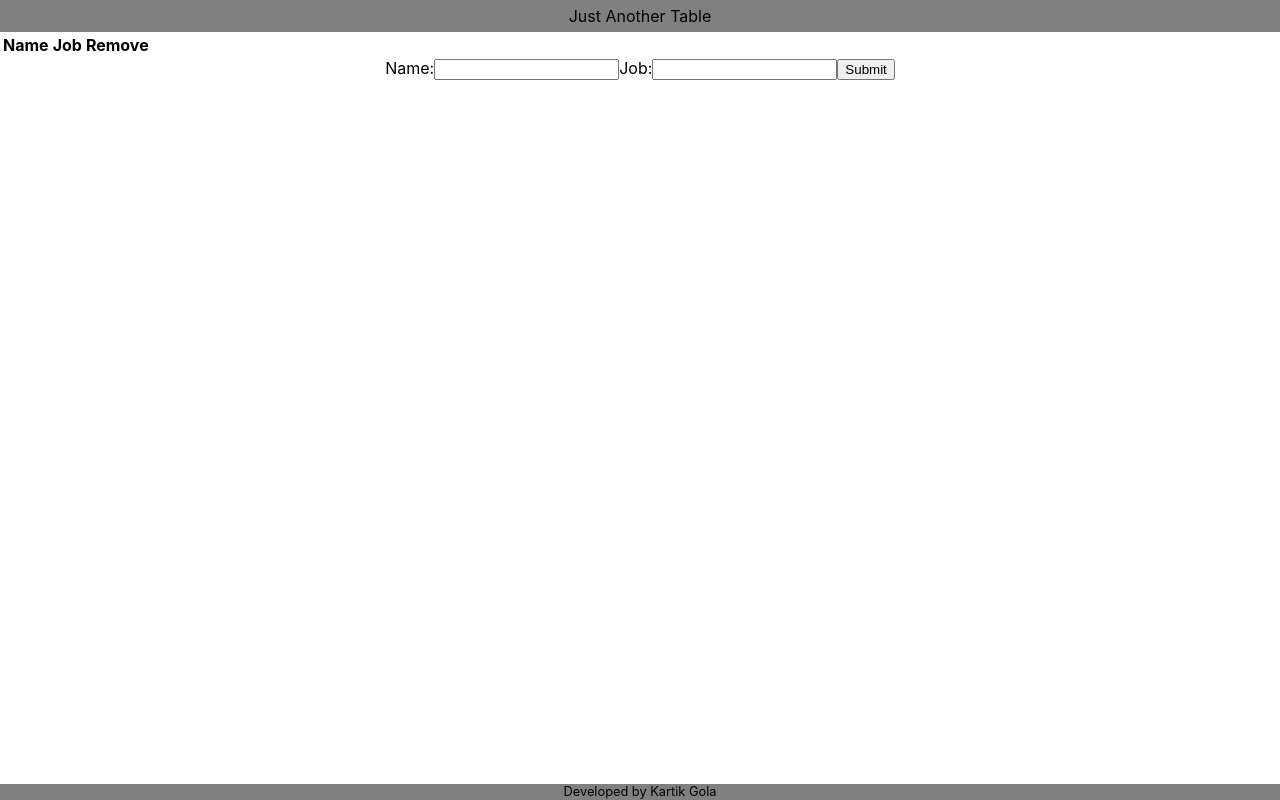
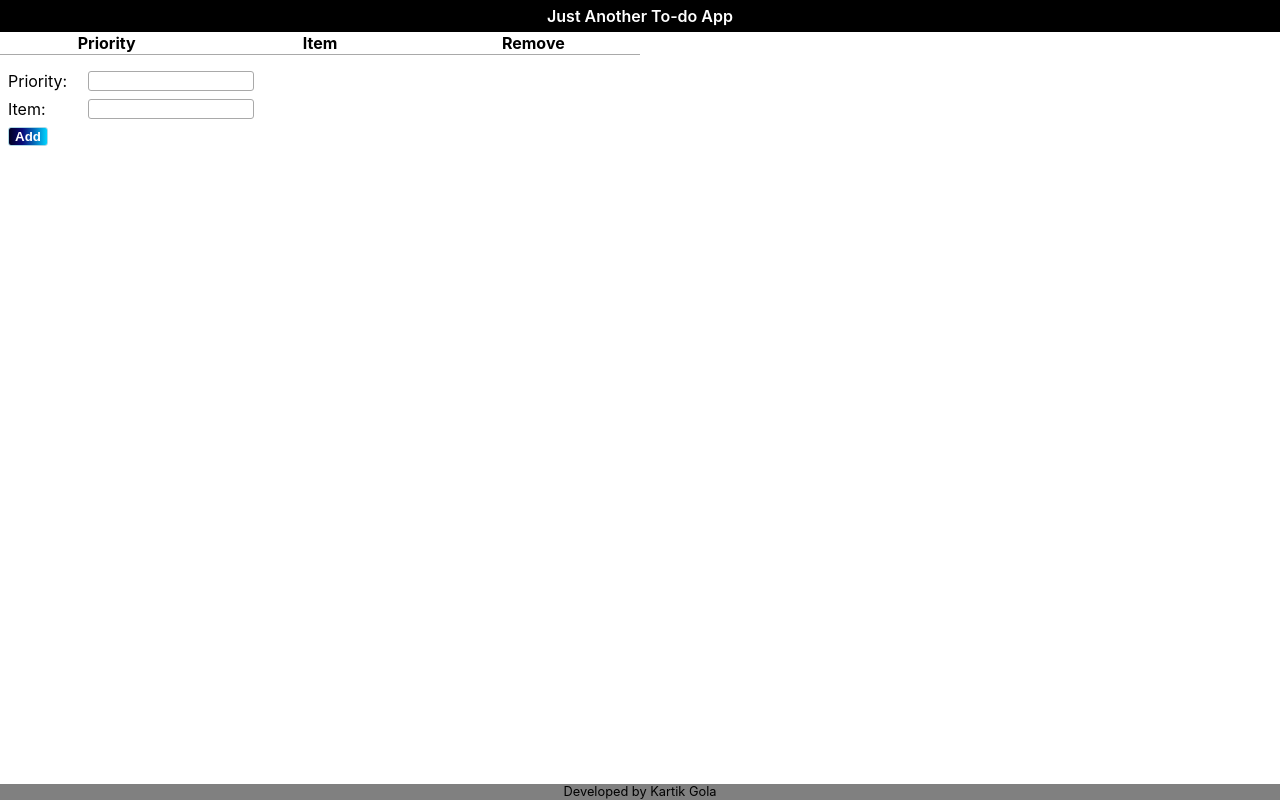
Before and after one commit to kartikgola/react-workshop, a React (Create React App) app: page / in a window 1280 px wide. Built offline with nearby package versions, Linux system fonts and the light colour scheme.

Commit message:
Adding styles & some re-factoring

```diff
--- a/src/App.css
+++ b/src/App.css
@@ -4,7 +4,9 @@
 
 .App-header {
   height: 2rem;
-  background: gray;
+  background: black;
+  color: white;
+  font-weight: 600;
   display: flex;
   justify-content: center;
   align-items: center;
--- a/src/App.js
+++ b/src/App.js
@@ -34,7 +34,7 @@ export default class App extends React.Component {
     return (
       <div className="App">
         <header className="App-header">
-          Just Another Table
+          Just Another To-do App
         </header>
         <main>
           <Table bodyData={bodyData} removeData={this.removeData}/>
--- /dev/null
+++ b/src/Form.css
@@ -0,0 +1,30 @@
+.Form-add {
+    margin-top: 1rem;
+}
+
+.Form-section {
+    display: flex;
+    margin: 0.5rem;
+}
+
+.Form-section > label {
+    min-width: 5rem;
+    max-width: 10rem;
+    text-align: left;
+}
+
+.Form-section > input {
+    min-width: 5rem;
+    max-width: 10rem;
+    border-radius: 3px;
+    border: 1px solid darkgray;
+}
+
+.Form-section > button {
+    color: white;
+    font-weight: 600;
+    border-radius: 3px;
+    border: 1px solid lightblue;
+    background: rgb(2,0,36);
+    background: linear-gradient(90deg, rgba(2,0,36,1) 0%, rgba(9,9,121,1) 35%, rgba(0,212,255,1) 100%);
+}
--- a/src/Form.js
+++ b/src/Form.js
@@ -1,11 +1,12 @@
 import React from 'react';
+import './Form.css';
 
 export default class Form extends React.Component {
     constructor(props) {
         super(props);
         this.initialState = {
-            name: '',
-            job: ''
+            priority: '',
+            item: ''
         };
 
         this.state = this.initialState;
@@ -25,15 +26,21 @@ export default class Form extends React.Component {
     }
 
     render() {
-        const {name, job} = this.state;
+        const {priority, item} = this.state;
 
         return (
-            <form>
-                <label>Name:</label>
-                <input type="text" name="name" value={name} onChange={this.handleChange} />
-                <label>Job:</label>
-                <input type="text" name="job" value={job} onChange={this.handleChange} />
-                <button type="button" onClick={this.submitForm}>Submit</button>
+            <form className="Form-add">
+                <div className="Form-section">
+                    <label>Priority:</label>
+                    <input type="text" name="priority" value={priority} onChange={this.handleChange} />
+                </div>
+                <div className="Form-section">
+                    <label>Item:</label>
+                    <input type="text" name="item" value={item} onChange={this.handleChange} />
+                </div>
+                <div className="Form-section">
+                    <button type="button" onClick={this.submitForm}>Add</button>
+                </div>
             </form>
         )
     }
--- /dev/null
+++ b/src/Table.css
@@ -0,0 +1,5 @@
+.Table {
+    table-layout: fixed;
+    border-collapse: collapse;
+    width: 50%;
+}
--- a/src/Table.js
+++ b/src/Table.js
@@ -1,4 +1,5 @@
 import React from 'react';
+import './Table.css';
 import TableBody from './TableBody';
 import TableHeader from './TableHeader';
 
@@ -7,7 +8,7 @@ export default class Table extends React.Component {
         const { bodyData, removeData } = this.props;
 
         return (
-            <table>
+            <table className="Table">
                 <TableHeader />
                 <TableBody bodyData={bodyData} removeData={removeData} />
             </table>
--- /dev/null
+++ b/src/TableBody.css
@@ -0,0 +1,12 @@
+.TableBody, tr {
+    border-bottom: 1px solid darkgray;
+}
+
+.TableBody button {
+    color: white;
+    font-weight: 600;
+    border-radius: 3px;
+    border: 1px solid crimson;
+    background: rgb(2,0,36);
+    background: linear-gradient(90deg, maroon, darkred 35%, crimson 100%);
+}
--- a/src/TableBody.js
+++ b/src/TableBody.js
@@ -1,12 +1,13 @@
 import React from 'react';
+import './TableBody.css';
 
 export default function TableBody(props) {
 
     const rows = props.bodyData.map((row, i) => {
         return (
             <tr key={i}>
-                <td>{row.name}</td>
-                <td>{row.job}</td>
+                <td>{row.priority}</td>
+                <td>{row.item}</td>
                 <td>
                     <button onClick={() => props.removeData(i)}>Delete</button>
                 </td>
@@ -14,5 +15,5 @@ export default function TableBody(props) {
         );
     });
 
-    return <tbody>{rows}</tbody>
+    return <tbody className="TableBody">{rows}</tbody>
 }
--- a/src/TableHeader.js
+++ b/src/TableHeader.js
@@ -4,8 +4,8 @@ export default function TableHeader() {
     return (
         <thead>
           <tr>
-            <th>Name</th>
-            <th>Job</th>
+            <th>Priority</th>
+            <th>Item</th>
             <th>Remove</th>
           </tr>
         </thead>
```
